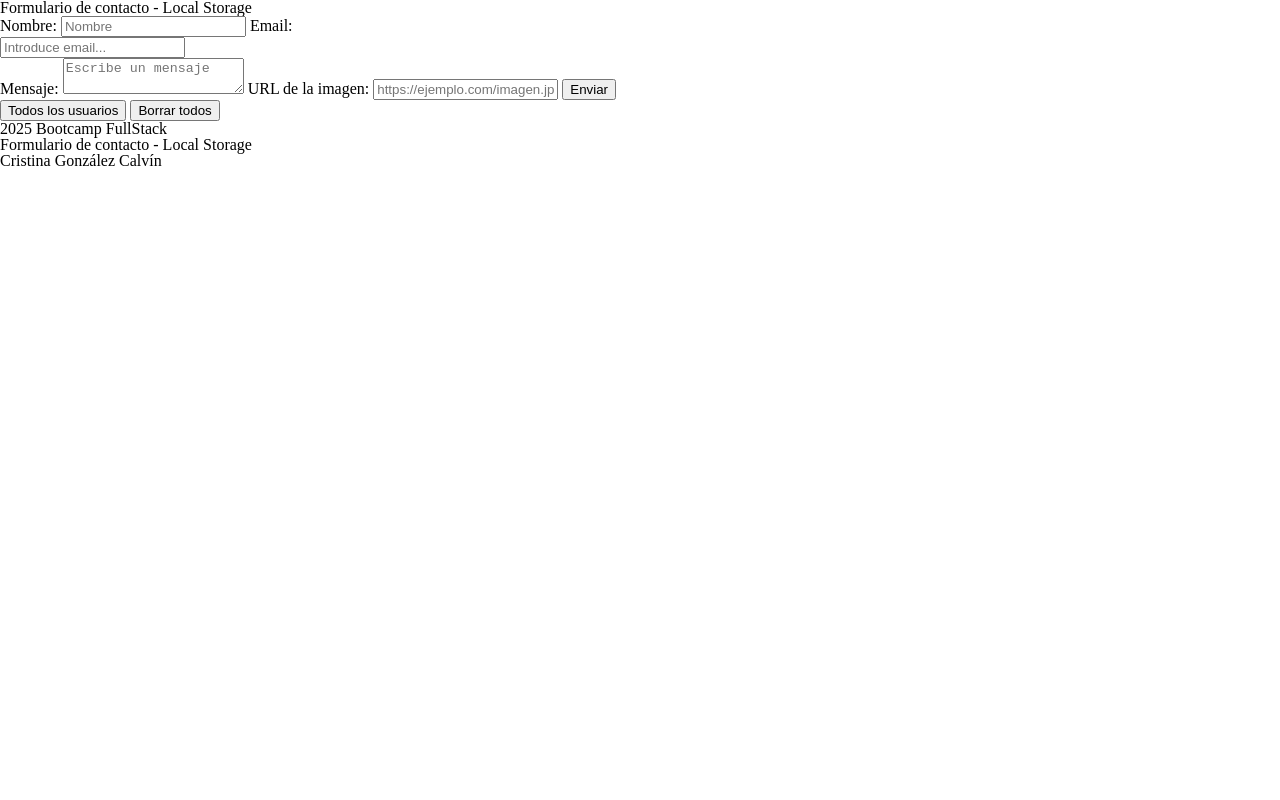
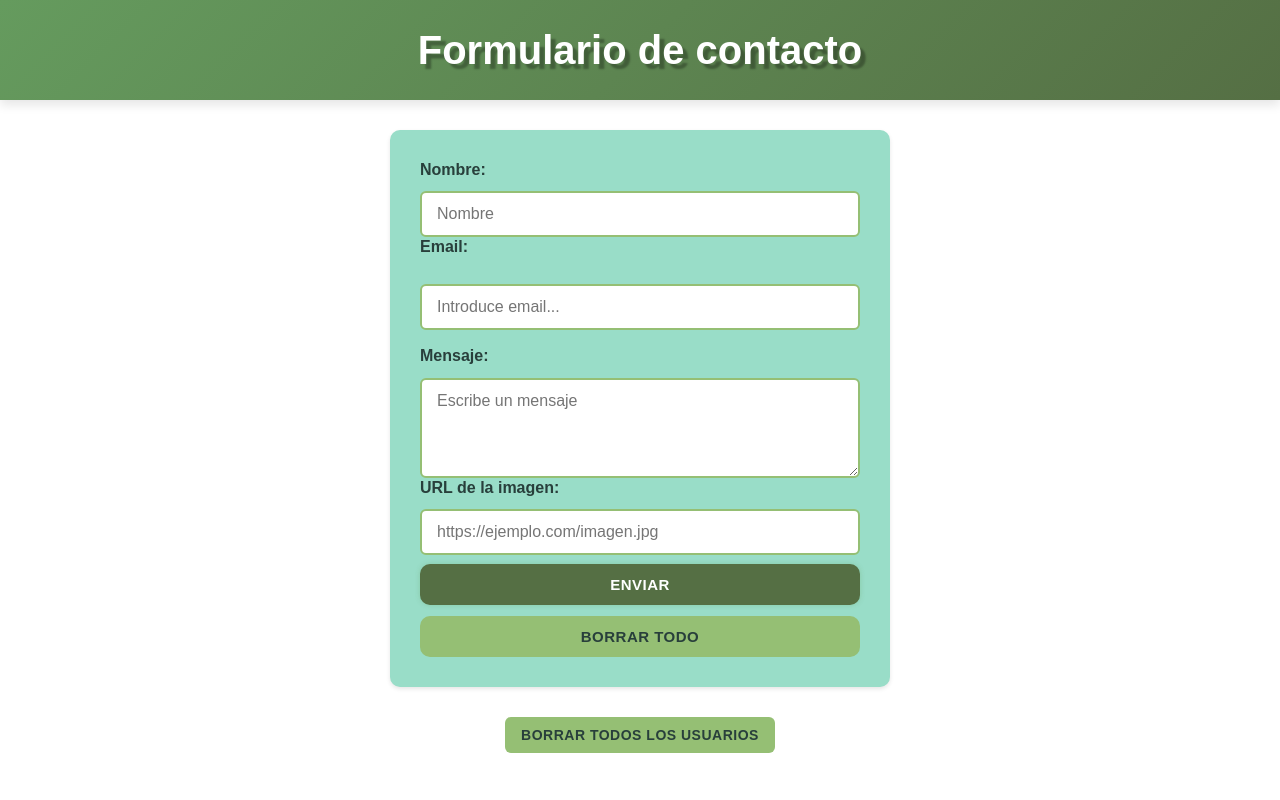
Before and after one commit to crisglezcal/ejercicio-firebase-firestore-dom, a plain HTML site: page index.html in a window 1280 px wide. Both pictures are taken after typing "Sample", "name@example.com", "Sample", "https://example.com" into the empty fields and a click on the input "Enviar". Shown: the top 800 px of the page. Drawn offline with Linux system fonts and the light colour scheme; files that its build step writes are made by us from their sources; no server answers.

Commit message:
completo

```diff
--- a/index.html
+++ b/index.html
@@ -7,11 +7,11 @@
     <meta name="viewport" content="width=device-width, initial-scale=1.0">
     <title>Ejercicio: Firebase Firestore + DOM</title>
     <link rel="stylesheet" href="./styles/normalize.css">
-    <link rel="stylesheet" href="./styles.css">
+    <link rel="stylesheet" href="./styles/style.css">
 </head>
 <body>
     <header>
-        <h1>Formulario de contacto - Local Storage</h1>
+        <h1>Formulario de contacto</h1>
     </header>
     <main>
         <section id="contact-form">
@@ -28,8 +28,7 @@
             </form>
         </section>
         <section id="button-set">
-                <button id="read-all">Todos los usuarios</button>
-                <button id="delete-all">Borrar todos</button>
+                <button id="delete-all">Borrar todos los usuarios</button>
         </section>
         <section id="users-container">
             <div id="users-element">
@@ -52,8 +51,5 @@
     <script src="https://www.gstatic.com/firebasejs/8.7.1/firebase-auth.js"></script>
 
     <script src="./script.js"></script>
-
-
 </body>
-
 </html>
--- a/script.js
+++ b/script.js
@@ -1,4 +1,11 @@
-// ############################################ PASO 1: CONEXIÓN CON FIREBASE ############################################
+/* ⚙️ ESTRUCTURA:
+1️⃣PASO 1: CONEXIÓN CON FIREBASE
+2️⃣PASO 2: FUNCIONES
+3️⃣PASO 3: LOCAL STORAGE
+4️⃣PASO 4: EVENT LISTENERS
+*/
+
+// ############################################ 1️⃣ PASO 1: CONEXIÓN CON FIREBASE ############################################
 
 // Objeto de configuración de Firebase => Conexión a Firebase
 const firebaseConfig = {
@@ -20,7 +27,7 @@ const db = firebase.firestore();
 let editingUserId = null;
 
 
-// ############################################ PASO 2: FUNCIONES ############################################
+// ################################################## 2️⃣PASO 2: FUNCIONES ##################################################
 
 // ====================================================== CREAR USUARIO ======================================================
 
@@ -171,11 +178,72 @@ function deleteAllUsers() { // => Función para eliminar TODOS los usuarios
     }
 }
 
-// ############################################ PASO 3: EVENT LISTENERS ############################################
+// ############################################ 3️⃣ PASO 3: LOCAL STORAGE ############################################
+
+function clearLocalStorage() { // => Función para limpiar el Local Storage
+    localStorage.removeItem("formData");
+}
+
+function setupClearButton() { // => Configurar el botón de limpiar formulario
+
+    if (!document.getElementById("cleanAll")) { // => Verificar si el botón ya existe para no duplicarlo
+
+        // Crea el botón para limpiar el formulario
+        const clearButton = document.createElement("button");
+        clearButton.type = "button";
+        clearButton.id = "cleanAll";
+        clearButton.textContent = "Borrar todo";
+
+        // Insertar el botón después del botón de enviar
+        const submitButton = document.querySelector('input[type="submit"]');
+        submitButton.parentNode.appendChild(clearButton);
+
+        // Event listener para el botón de borrar
+        clearButton.addEventListener("click", () => {
+            document.getElementById("form").reset();
+            clearLocalStorage();
+
+            // Restablecer el botón de enviar si estaba en modo edición
+            const submitButton = document.querySelector('input[type="submit"]');
+            submitButton.value = "Enviar";
+            editingUserId = null;
+            alert("Formulario limpiado correctamente");
+        });
+    }
+}
+
+
+// ############################################ 4️⃣ PASO 4: EVENT LISTENERS ############################################
 
 // 1. Espera a que TODA la página termine de cargarse antes de empezar a trabajar
 document.addEventListener('DOMContentLoaded', function() {
     console.log("DOM completamente cargado, inicializando event listeners...");
+
+    // Inicializar Local Storage
+    const form = document.getElementById("form"); // => Encuentra el formulario
+    const inputs = form.querySelectorAll("input, textarea"); // => Busca todos los campos dentro de ese formulario
+
+    // Cargar datos guardados al iniciar
+    const savedData = JSON.parse(localStorage.getItem("formData")) || {}; // => Intenta leer lo que hay guardado, lo convierte de vuelta a objeto JS y si no hay nada guardado, usa un objeto vacío
+    inputs.forEach(input => { // => Para cada campo del formulario...
+        if (savedData[input.id]) { // => Si hay un valor guardado...
+            input.value = savedData[input.id]; // => Pon ese valor en el campo
+        }
+    });
+
+    // Guardar datos mientras el usuario escribe
+    inputs.forEach(input => { // => Por cada campo del formulario, "escucha" cuando el usuario escribe...
+        input.addEventListener("input", () => {
+            const formData = {}; // => Crea un objeto vacío para guardar los datos
+            inputs.forEach(i => formData[i.id] = i.value); // => Guarda los datos
+            localStorage.setItem("formData", JSON.stringify(formData)); // => Convierte el objeto a JSON y lo guarda con la clave "formData"
+        });
+    });
+
+    // Configurar botón de borrar todo (Local Storage)
+    setupClearButton();
+
+    // Cargar usuarios
     readAllUsers();
 
     // 2. Botón de envío de formulario
@@ -228,6 +296,7 @@ document.addEventListener('DOMContentLoaded', function() {
                 const submitButton = document.querySelector('input[type="submit"]'); // => Cambia el botón de "Guardar cambios" a "Enviar"
                 submitButton.value = "Enviar";
                 editingUserId = null; // => Avisa de que ya no se está editando a nadie
+                clearLocalStorage(); // => Limpia el Local Storage
                 readAllUsers(); // =>  Actualiza la lista de usuarios
             })
             .catch((error) => { // => Si ha habido algún error lo muestra
@@ -271,6 +340,7 @@ document.addEventListener('DOMContentLoaded', function() {
 
             // Limpiar formulario después de enviar
             document.getElementById("form").reset();
+            clearLocalStorage(); // => Limpia el Local Storage
         }
     });
 
--- /dev/null
+++ b/styles/style.css
@@ -0,0 +1,421 @@
+/* ========== VARIABLES Y FUENTE ========== */
+
+:root {
+    --tiffany-blue: #99ddc8ff;
+    --pistachio: #95bf74ff;
+    --asparagus: #659b5eff;
+    --fern-green: #556f44ff;
+    --dark-slate-gray: #283f3bff;
+}
+
+/* ========== HTML Y BODY ========== */
+
+* {
+    margin: 0;
+    padding: 0;
+    box-sizing: border-box;
+}
+
+body {
+    font-family: 'Arial', sans-serif;
+    color: #000;
+    background-color: #fff;
+}
+
+/* ========== HEADER ========== */
+
+header {
+    background: linear-gradient(135deg, var(--asparagus), var(--fern-green));
+    color: white;
+    text-align: center;
+    padding: 20px 0;
+    margin-bottom: 20px;
+    box-shadow: 0 5px 10px rgba(0, 0, 0, 0.1);
+}
+
+header h1 {
+    font-size: 25px;
+    font-weight: bold;
+    text-shadow: 5px 5px 2px rgba(0, 0, 0, 0.3);
+}
+
+/* ========== MAIN ========== */
+
+main {
+    max-width: 100%;
+    margin: 0 auto;
+    padding: 0 12px;
+}
+
+/* ========== FORMULARIO ========== */
+
+#contact-form {
+    background-color: var(--tiffany-blue);
+    border-radius: 10px;
+    margin-bottom: 10px;
+    box-shadow: 0 2px 4px rgba(0, 0, 0, 0.1);
+    padding: 20px;
+}
+
+#form {
+    display: flex;
+    flex-direction: column;
+    width: 100%;
+    margin: 0 auto;
+}
+
+/* GRUPOS DE FORMULARIO */
+.form-group {
+    margin-bottom: 15px;
+}
+
+#form label {
+    font-weight: bold;
+    color: var(--dark-slate-gray);
+    font-size: 15px;
+    display: block;
+    margin-bottom: 12px;
+    line-height: 1.2;
+}
+
+/* INPUTS FORMULARIO */
+#form input[type="text"],
+#form input[type="email"],
+#form input[type="url"],
+#form textarea {
+    border: 2px solid var(--pistachio);
+    border-radius: 6px;
+    font-size: 15px;
+    background-color: #fff;
+    transition: all 0.3s ease;
+    width: 100%;
+    padding: 12px 15px;
+    margin: 0;
+    display: block;
+}
+
+#form textarea {
+    min-height: 80px;
+    resize: vertical;
+    font-family: inherit;
+}
+
+#form input:focus,
+#form textarea:focus {
+    outline: none;
+    border-color: var(--asparagus);
+    background-color: var(--tiffany-blue);
+    box-shadow: 0 0 5px rgba(101, 155, 94, 0.3);
+    transform: translateY(-1px);
+}
+
+/* BOTONES */
+
+#form input[type="submit"],
+button {
+    padding: 12px 20px;
+    border: none;
+    border-radius: 10px;
+    font-size: 15px;
+    font-weight: bold;
+    cursor: pointer;
+    transition: all 0.3s ease;
+    text-transform: uppercase;
+    letter-spacing: 0.5px;
+    margin-top: 10px;
+}
+
+#form input[type="submit"] {
+    background-color: var(--fern-green);
+    color: white;
+}
+
+#form input[type="submit"]:hover {
+    background-color: var(--asparagus);
+    transform: translateY(-2px);
+    box-shadow: 0 3px 8px rgba(0, 0, 0, 0.2);
+}
+
+#cleanAll {
+    background-color: var(--pistachio);
+    color: var(--dark-slate-gray);
+}
+
+#cleanAll:hover {
+    background-color: var(--asparagus);
+    color: #fff;
+    transform: translateY(-2px);
+    box-shadow: 0 3px 8px rgba(0, 0, 0, 0.2);
+}
+
+#button-set {
+    display: flex;
+    justify-content: center;
+    gap: 12px;
+    margin-bottom: 20px;
+    flex-wrap: wrap;
+}
+
+#button-set button {
+    background-color: var(--pistachio);
+    color: var(--dark-slate-gray);
+    padding: 10px 16px;
+    border: none;
+    border-radius: 6px;
+    font-size: 14px;
+    font-weight: bold;
+    cursor: pointer;
+    transition: all 0.3s ease;
+    margin-top: 0;
+}
+
+#button-set button:hover {
+    background-color: var(--asparagus);
+    color: #fff;
+    transform: translateY(-2px);
+    box-shadow: 0 3px 8px rgba(0, 0, 0, 0.2);
+}
+
+/* USUARIOS */
+
+#users-container {
+    margin-top: 20px;
+}
+
+#users-element {
+    display: grid;
+    grid-template-columns: 1fr;
+    gap: 16px;
+    padding: 16px;
+}
+
+.user-item {
+    background: linear-gradient(135deg, var(--pistachio), var(--tiffany-blue));
+    border-radius: 8px;
+    padding: 16px;
+    box-shadow: 0 2px 4px rgba(0, 0, 0, 0.1);
+    transition: all 0.3s ease;
+    border: 1px solid var(--asparagus);
+}
+
+.user-item:hover {
+    transform: translateY(-3px);
+    box-shadow: 0 4px 12px rgba(0, 0, 0, 0.15);
+}
+
+.user-item h3 {
+    color: var(--dark-slate-gray);
+    font-size: 18px;
+    margin-bottom: 6px;
+    border-bottom: 1px solid var(--fern-green);
+    padding-bottom: 6px;
+}
+
+.user-item p {
+    color: var(--dark-slate-gray);
+    margin-bottom: 8px;
+    line-height: 1.4;
+    font-size: 14px;
+}
+
+.user-item strong {
+    color: var(--fern-green);
+}
+
+.user-image {
+    width: 100%;
+    max-width: 150px;
+    height: 120px;
+    object-fit: cover;
+    border-radius: 6px;
+    margin: 12px 0;
+    border: 2px solid var(--asparagus);
+    display: block;
+    margin-left: auto;
+    margin-right: auto;
+}
+
+.user-actions {
+    display: flex;
+    gap: 6px;
+    margin-top: 12px;
+    flex-wrap: wrap;
+}
+
+.user-actions button {
+    padding: 6px 12px;
+    border: none;
+    border-radius: 4px;
+    font-size: 12px;
+    cursor: pointer;
+    transition: all 0.3s ease;
+    flex: 1;
+    min-width: 70px;
+    margin-top: 0;
+}
+
+.user-actions button:first-child {
+    background-color: var(--asparagus);
+    color: #fff;
+}
+
+.user-actions button:first-child:hover {
+    background-color: var(--fern-green);
+    transform: translateY(-1px);
+}
+
+.user-actions button:last-child {
+    background-color: #e74c3c;
+    color: #fff;
+}
+
+.user-actions button:last-child:hover {
+    background-color: #c0392b;
+    transform: translateY(-1px);
+}
+
+/* ========== FOOTER ========== */
+
+footer {
+    background: linear-gradient(135deg, var(--fern-green), var(--dark-slate-gray));
+    color: #fff;
+    text-align: center;
+    padding: 20px 0;
+    margin-top: 20px;
+}
+
+footer p {
+    margin-bottom: 6px;
+    font-size: 14px;
+}
+
+footer p:last-child {
+    margin-bottom: 0;
+    font-weight: bold;
+}
+
+/* ========== MEDIA QUERIES ========== */
+
+/* TABLET - 768px en adelante */
+
+@media (min-width: 768px) {
+    header {
+        padding: 25px 0;
+        margin-bottom: 25px;
+    }
+
+    header h1 {
+        font-size: 32px;
+    }
+
+    main {
+        padding: 0 20px;
+    }
+
+    #contact-form {
+        padding: 25px;
+        margin-bottom: 25px;
+    }
+
+    .form-group {
+        margin-bottom: 18px;
+    }
+
+    #form label {
+        font-size: 15px;
+        margin-bottom: 12px;
+    }
+
+    #form input[type="text"],
+    #form input[type="email"],
+    #form input[type="url"],
+    #form textarea {
+        padding: 12px 15px;
+        font-size: 15px;
+    }
+
+    #form textarea {
+        min-height: 90px;
+    }
+
+    #users-element {
+        grid-template-columns: repeat(2, 1fr);
+        gap: 18px;
+        padding: 18px;
+    }
+
+    .user-item {
+        padding: 18px;
+    }
+
+    footer {
+        padding: 25px 0;
+        margin-top: 25px;
+    }
+}
+
+/* ORDENADOR - 1024px en adelante */
+
+@media (min-width: 1024px) {
+    header {
+        padding: 30px 0;
+        margin-bottom: 30px;
+    }
+
+    header h1 {
+        font-size: 40px;
+    }
+
+    main {
+        max-width: 1200px;
+        padding: 0 30px;
+    }
+
+    #contact-form {
+        padding: 30px;
+        margin-bottom: 30px;
+        max-width: 500px;
+        margin-left: auto;
+        margin-right: auto;
+    }
+
+    .form-group {
+        margin-bottom: 20px;
+    }
+
+    #form label {
+        font-size: 16px;
+        margin-bottom: 12px;
+    }
+
+    #form input[type="text"],
+    #form input[type="email"],
+    #form input[type="url"],
+    #form textarea {
+        padding: 12px 15px;
+        font-size: 16px;
+    }
+
+    #form textarea {
+        min-height: 100px;
+    }
+
+    #users-element {
+        grid-template-columns: repeat(3, 1fr);
+        gap: 20px;
+        padding: 20px;
+    }
+
+    .user-item {
+        padding: 20px;
+    }
+
+    .user-item h3 {
+        font-size: 20px;
+    }
+
+    footer {
+        padding: 30px 0;
+        margin-top: 30px;
+    }
+}
```
Also changed, not shown: styles/styles.css (deleted), 1 other file.
